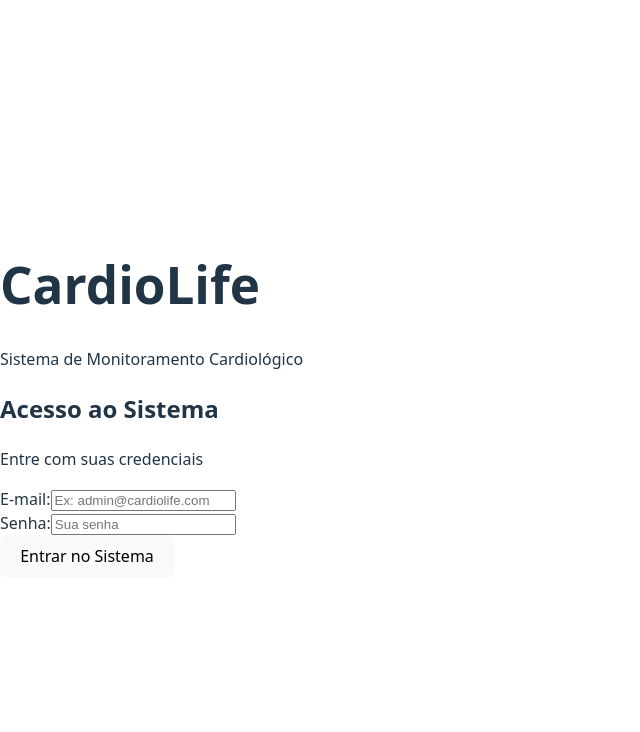
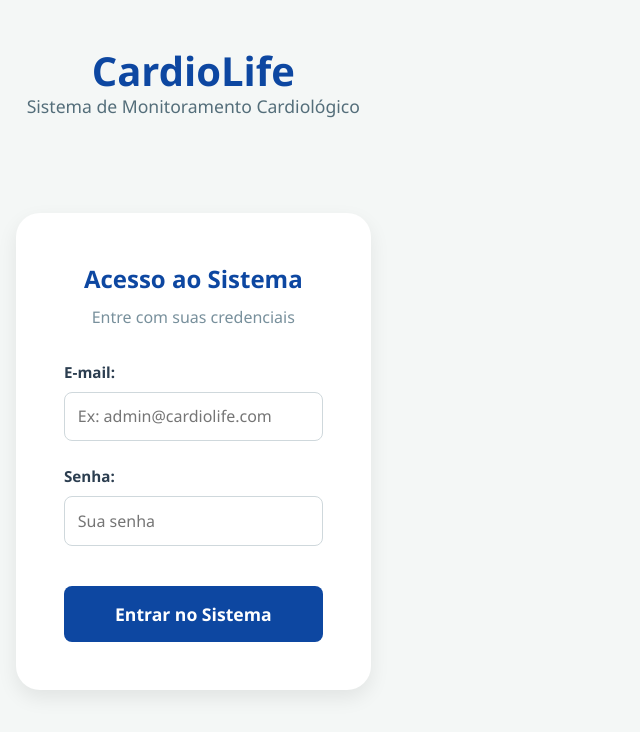
Before and after one commit to GuiAlmeida03/Front-end-e-Mobile-Development, a React (Vite) app in the folder projeto-react/my-react-app/: page / in a window 1280 px wide. Shown: the top 732 px of the page, without its empty margins (0-640 px from the left). Built offline with nearby package versions, Linux system fonts and the light colour scheme.

Commit message:
correcao de erros/melhorias cardiolife

```diff
--- a/projeto-react/my-react-app/src/App.css
+++ b/projeto-react/my-react-app/src/App.css
@@ -1,6 +1,236 @@
+* {
+  box-sizing: border-box;
+  margin: 0;
+  padding: 0;
+  font-family: 'Segoe UI', Tahoma, Geneva, Verdana, sans-serif;
+}
+
+body {
+  background-color: #f4f7f6;
+  color: #333;
+}
+
+.container {
+  max-width: 800px;
+  margin: 0 auto;
+  padding: 2rem 1rem;
+}
+
 /* =========================================
-   NOVOS ESTILOS: ISOLAMENTO E AUDITORIA
+   ESTILOS: SISTEMA DE AUTENTICAÇÃO E AUDITORIA
    ========================================= */
+.login-container {
+  display: flex;
+  justify-content: center;
+  align-items: center;
+  min-height: calc(100vh - 200px);
+}
+
+.login-box {
+  background: white;
+  border-radius: 24px;
+  padding: 3rem;
+  max-width: 450px;
+  width: 100%;
+  box-shadow: 0 8px 20px rgba(0, 0, 0, 0.08);
+}
+
+.login-header {
+  text-align: center;
+  margin-bottom: 2rem;
+}
+
+.login-header h2 {
+  color: #0d47a1;
+}
+
+.login-header p {
+  color: #78909c;
+  margin-top: 0.5rem;
+}
+
+.error-message {
+  background: #fee;
+  color: #c00;
+  padding: 1rem;
+  border-radius: 12px;
+  margin-bottom: 1.5rem;
+  text-align: center;
+  font-weight: 600;
+}
+
+.login-btn {
+  width: 100%;
+  padding: 1rem;
+  background-color: #0d47a1;
+  color: white;
+  border: none;
+  border-radius: 8px;
+  font-size: 1.1rem;
+  font-weight: bold;
+  cursor: pointer;
+  transition: background-color 0.3s ease;
+  margin-top: 1rem;
+}
+
+.login-btn:hover {
+  background-color: #002171;
+}
+
+.user-info {
+  background: white;
+  padding: 1rem 2rem;
+  display: flex;
+  justify-content: space-between;
+  align-items: center;
+  border-radius: 12px;
+  box-shadow: 0 4px 6px rgba(0, 0, 0, 0.05);
+  margin-bottom: 2rem;
+  border-left: 6px solid #2e7d32;
+}
+
+.user-type {
+  color: #78909c;
+  font-size: 0.9rem;
+  text-transform: capitalize;
+}
+
+.logout-btn {
+  padding: 0.5rem 1.5rem;
+  background-color: #d32f2f;
+  color: white;
+  border: none;
+  border-radius: 6px;
+  font-weight: bold;
+  cursor: pointer;
+  transition: background-color 0.3s ease;
+}
+
+.logout-btn:hover {
+  background-color: #b71c1c;
+}
+
+/* =========================================
+   ESTILOS: SISTEMA CARDIOLÓGICO
+   ========================================= */
+.header {
+  text-align: center;
+  margin-bottom: 2rem;
+}
+
+.header h1 {
+  color: #0d47a1;
+  font-size: 2.5rem;
+}
+
+.header p {
+  color: #546e7a;
+  font-size: 1.1rem;
+}
+
+.form-section {
+  background-color: #ffffff;
+  padding: 2rem;
+  border-radius: 12px;
+  box-shadow: 0 4px 10px rgba(0, 0, 0, 0.05);
+  margin-bottom: 3rem;
+}
+
+.form-group {
+  margin-bottom: 1.5rem;
+  display: flex;
+  flex-direction: column;
+  flex: 1;
+}
+
+.form-row {
+  display: flex;
+  gap: 1.5rem;
+}
+
+label {
+  margin-bottom: 0.5rem;
+  font-weight: 600;
+  color: #2c3e50;
+  font-size: 0.95rem;
+}
+
+input {
+  padding: 0.8rem;
+  border: 1px solid #cfd8dc;
+  border-radius: 8px;
+  font-size: 1rem;
+  transition: all 0.3s ease;
+}
+
+input:focus {
+  outline: none;
+  border-color: #2196f3;
+  box-shadow: 0 0 0 3px rgba(33, 150, 243, 0.2);
+}
+
+.submit-btn {
+  width: 100%;
+  padding: 1rem;
+  background-color: #2e7d32;
+  color: white;
+  border: none;
+  border-radius: 8px;
+  font-size: 1.1rem;
+  font-weight: bold;
+  cursor: pointer;
+  transition: background-color 0.3s ease;
+  margin-top: 1rem;
+}
+
+.submit-btn:hover {
+  background-color: #1b5e20;
+}
+
+.records-section h2 {
+  color: #0d47a1;
+  margin-bottom: 1.5rem;
+  text-align: center;
+}
+
+.cards-container {
+  display: grid;
+  grid-template-columns: repeat(auto-fit, minmax(240px, 1fr));
+  gap: 1.5rem;
+}
+
+.record-card {
+  background-color: #ffffff;
+  padding: 1.5rem;
+  border-radius: 12px;
+  border-left: 6px solid #2196f3;
+  box-shadow: 0 4px 6px rgba(0, 0, 0, 0.05);
+  transition: transform 0.2s ease;
+}
+
+.record-card:hover {
+  transform: translateY(-5px);
+}
+
+.record-card h3 {
+  color: #0d47a1;
+  margin-bottom: 1rem;
+  border-bottom: 1px solid #eeeeee;
+  padding-bottom: 0.5rem;
+}
+
+.card-details p {
+  margin-bottom: 0.5rem;
+  color: #455a64;
+}
+
+.registro-data {
+  margin-top: 1.2rem;
+  color: #9e9e9e;
+  text-align: right;
+  border-top: 1px dashed #eeeeee;
+  padding-top: 0.5rem;
+}
 
 .medico-badge-container {
   margin-top: 1rem;
@@ -17,8 +247,19 @@
   display: inline-block;
 }
 
+.no-data {
+  text-align: center;
+  color: #78909c;
+  font-style: italic;
+  background-color: #e0e0e0;
+  padding: 1rem;
+  border-radius: 8px;
+}
+
 .empty-state {
   padding: 3rem 1rem;
+  background-color: #ffffff;
+  border: 1px dashed #cfd8dc;
 }
 
 .empty-state h3 {
@@ -28,4 +269,13 @@
 
 .empty-state p {
   color: #90a4ae;
+  font-style: normal;
 }
+
+/* Responsividade para celulares */
+@media (max-width: 600px) {
+  .form-row {
+    flex-direction: column;
+    gap: 0;
+  }
+}
```
Also changed, not shown: projeto-react/my-react-app/src/App.jsx (+14 -1 lines).
